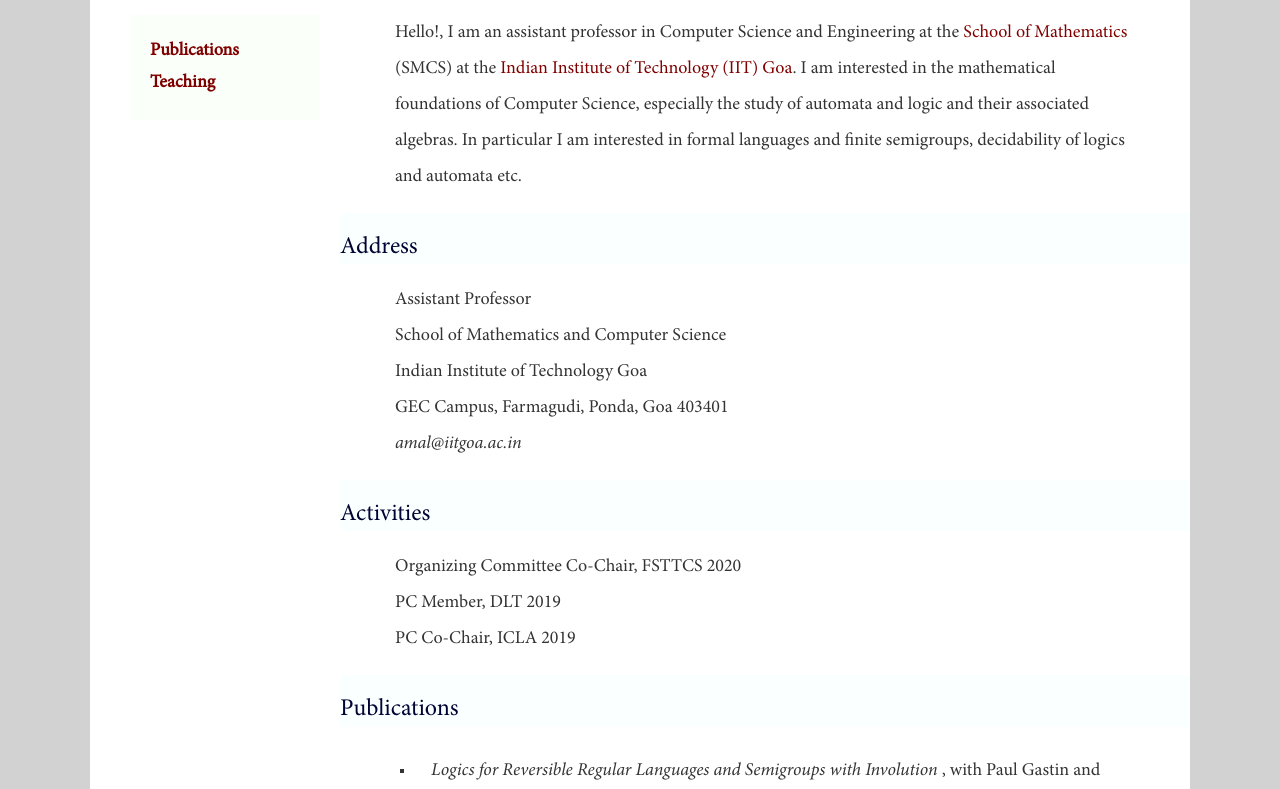
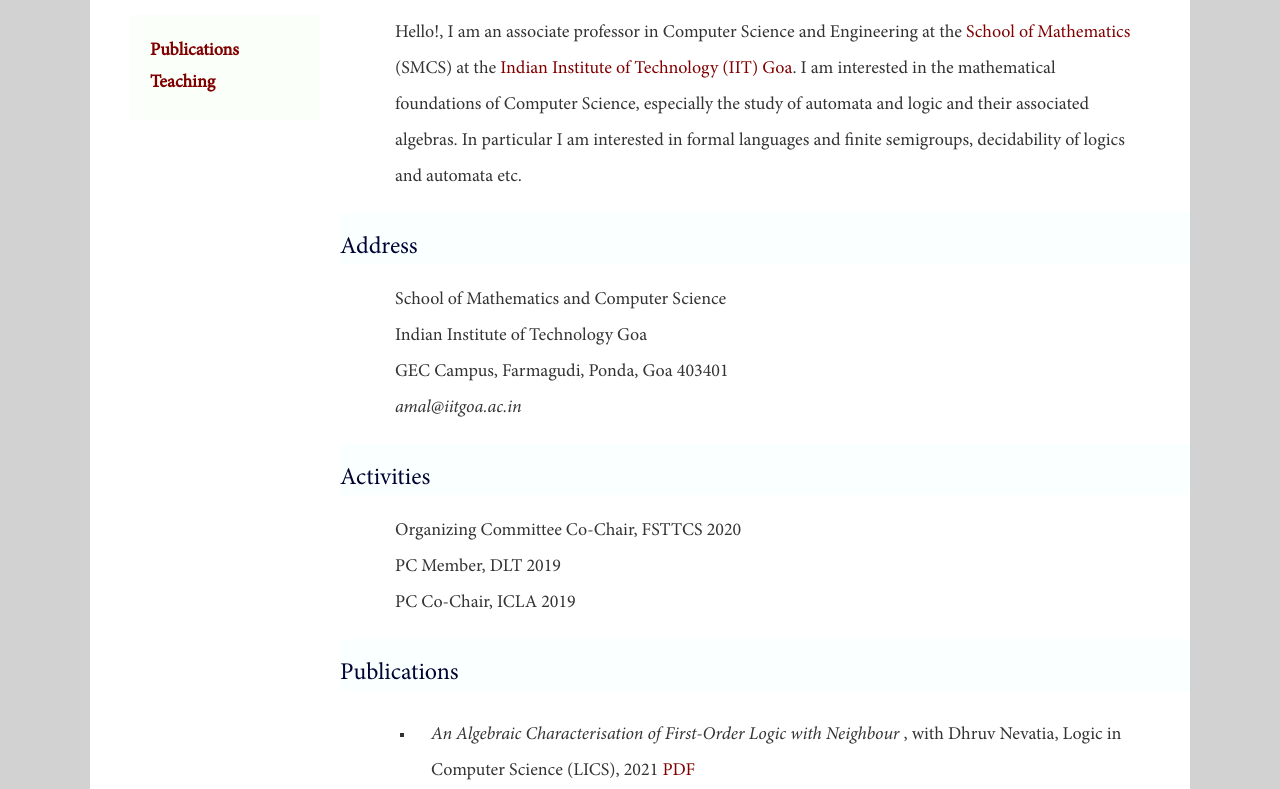
Before and after one commit to devmanuel/devmanuel.github.io, a plain HTML site: page index.html in a window 1280 px wide. Shown: the part 163-952 px from the top of the page. Drawn offline with Linux system fonts and the light colour scheme.

Commit message:
Associate

```diff
--- a/index.html
+++ b/index.html
@@ -236,13 +236,12 @@ ul li:last-child {
 
 
 <h1 style="padding-top: 10px;">Amaldev Manuel</h1>
-<p>Hello!, I am an assistant professor in Computer Science and Engineering at the <a href="https://www.iitgoa.ac.in/people.php?type=faculty&year=&dept=MACS">School of Mathematics</a> (SMCS) at the <a href="https>//www.iitgoa.ac.in"> Indian Institute of Technology (IIT) Goa</a>. I am interested in the mathematical foundations of Computer Science, especially the study of automata and logic and their associated algebras. In particular I am interested in formal languages and finite semigroups, decidability of logics and automata etc.
+<p>Hello!, I am an associate professor in Computer Science and Engineering at the <a href="https://www.iitgoa.ac.in/people.php?type=faculty&year=&dept=MACS">School of Mathematics</a> (SMCS) at the <a href="https>//www.iitgoa.ac.in"> Indian Institute of Technology (IIT) Goa</a>. I am interested in the mathematical foundations of Computer Science, especially the study of automata and logic and their associated algebras. In particular I am interested in formal languages and finite semigroups, decidability of logics and automata etc.
 </p>
 
 <h2 id="address">Address</h2>
 
 <p>
-					Assistant Professor<br>
 					School of Mathematics and Computer Science<br>
 					Indian Institute of Technology Goa<br>
 					GEC Campus, Farmagudi, Ponda, Goa 403401<br>
@@ -257,6 +256,10 @@ PC Co-Chair, ICLA 2019</p>
 
 <h2 id="publications">Publications</h2>
 <ul>
+
+	<li> <em> An Algebraic Characterisation of First-Order Logic with Neighbour </em>, with
+		Dhruv Nevatia, Logic in Computer Science (LICS), 2021 <a href="./papers/lics21.pdf">PDF</a></li>
+
 
 <li> <em> Logics for Reversible Regular Languages and Semigroups with Involution </em>, with
 	Paul Gastin and Govind R., Fundamenta Informaticae, 2021 <a href="./papers/involution.pdf">PDF</a></li>
```
Also changed, not shown: 1 other file.
